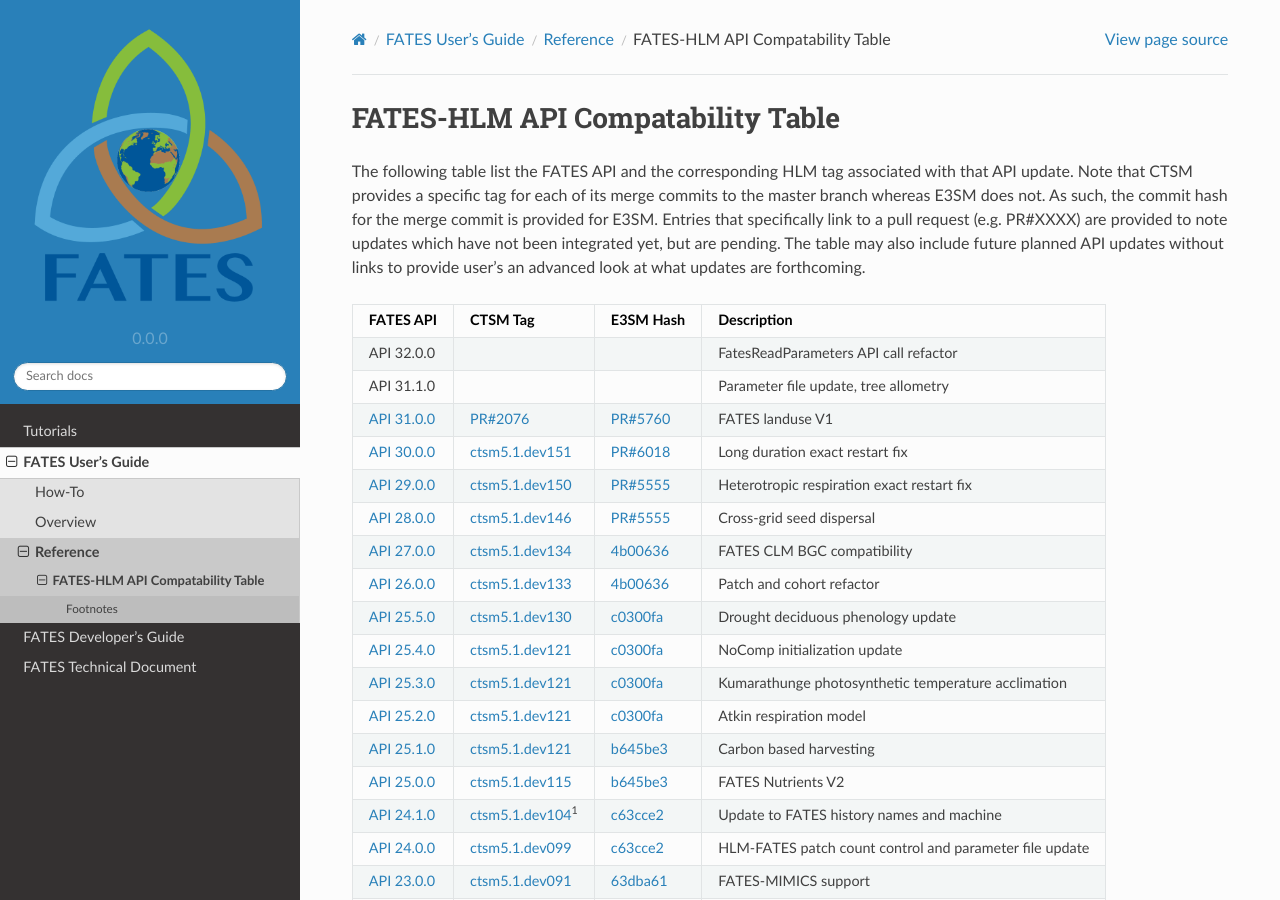
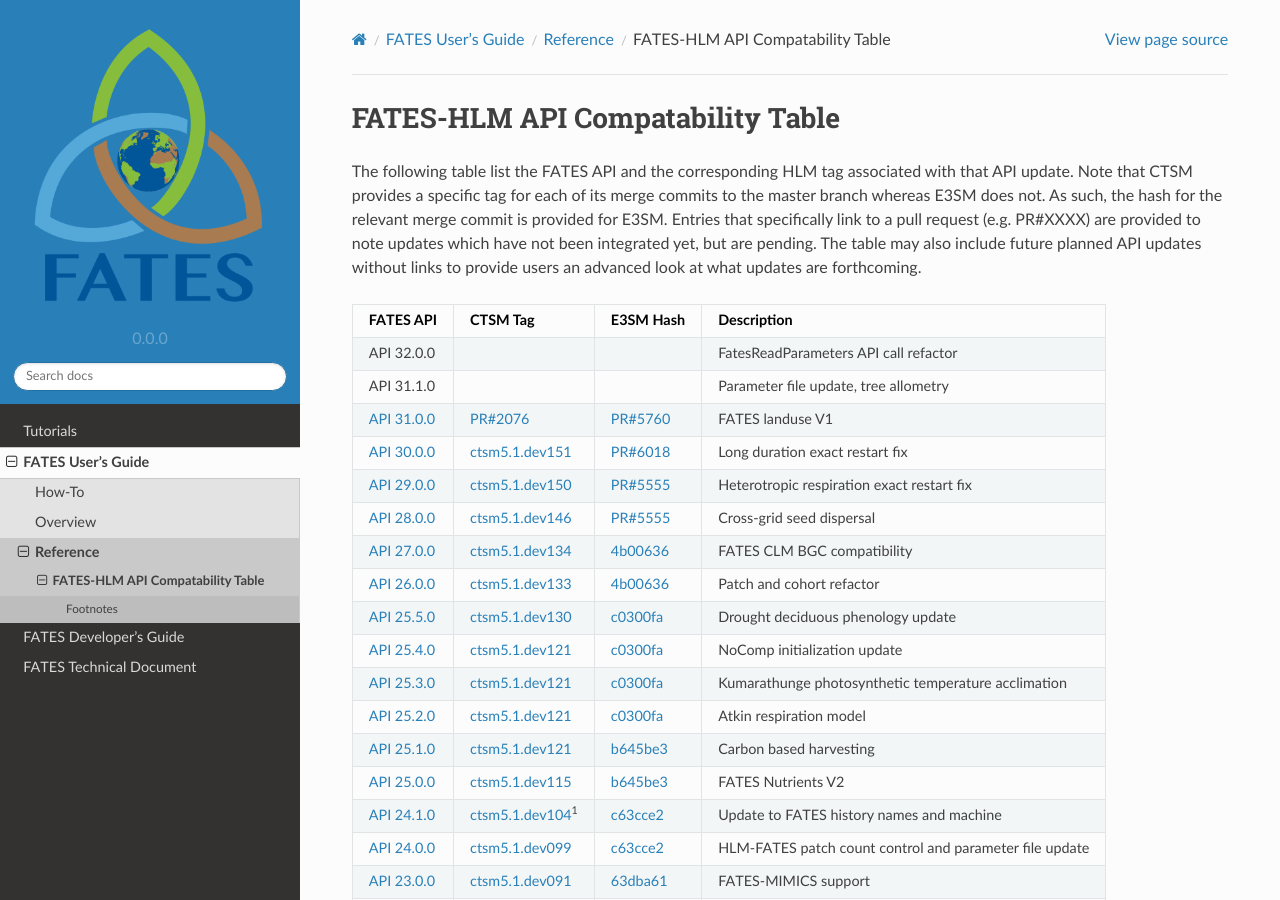
Before and after one commit to NGEET/fates-users-guide, a Sphinx documentation site: the page built from docs/source/user/Table-of-FATES-API-and-HLM-STATUS.md, in a window 1280 px wide and 900 px high. Built offline with Sphinx 7.4.7 and the Read the Docs theme 2.0.0, drawn with Linux system fonts in a browser that asks for light colours.

Commit message:
minor grammatical updates

```diff
--- a/docs/source/user/Table-of-FATES-API-and-HLM-STATUS.md
+++ b/docs/source/user/Table-of-FATES-API-and-HLM-STATUS.md
@@ -1,6 +1,6 @@
 # FATES-HLM API Compatability Table
 
-The following table list the FATES API and the corresponding HLM tag associated with that API update.  Note that CTSM provides a specific tag for each of its merge commits to the master branch whereas E3SM does not.  As such, the commit hash for the merge commit is provided for E3SM.  Entries that specifically link to a pull request (e.g. PR#XXXX) are provided to note updates which have not been integrated yet, but are pending.  The table may also include future planned API updates without links to provide user's an advanced look at what updates are forthcoming.
+The following table list the FATES API and the corresponding HLM tag associated with that API update.  Note that CTSM provides a specific tag for each of its merge commits to the master branch whereas E3SM does not.  As such, the hash for the relevant merge commit is provided for E3SM.  Entries that specifically link to a pull request (e.g. PR#XXXX) are provided to note updates which have not been integrated yet, but are pending.  The table may also include future planned API updates without links to provide users an advanced look at what updates are forthcoming.
 
 | FATES API   | CTSM Tag | E3SM Hash | Description |
 | ----------- | -------- | --------- | ----------- |
```
